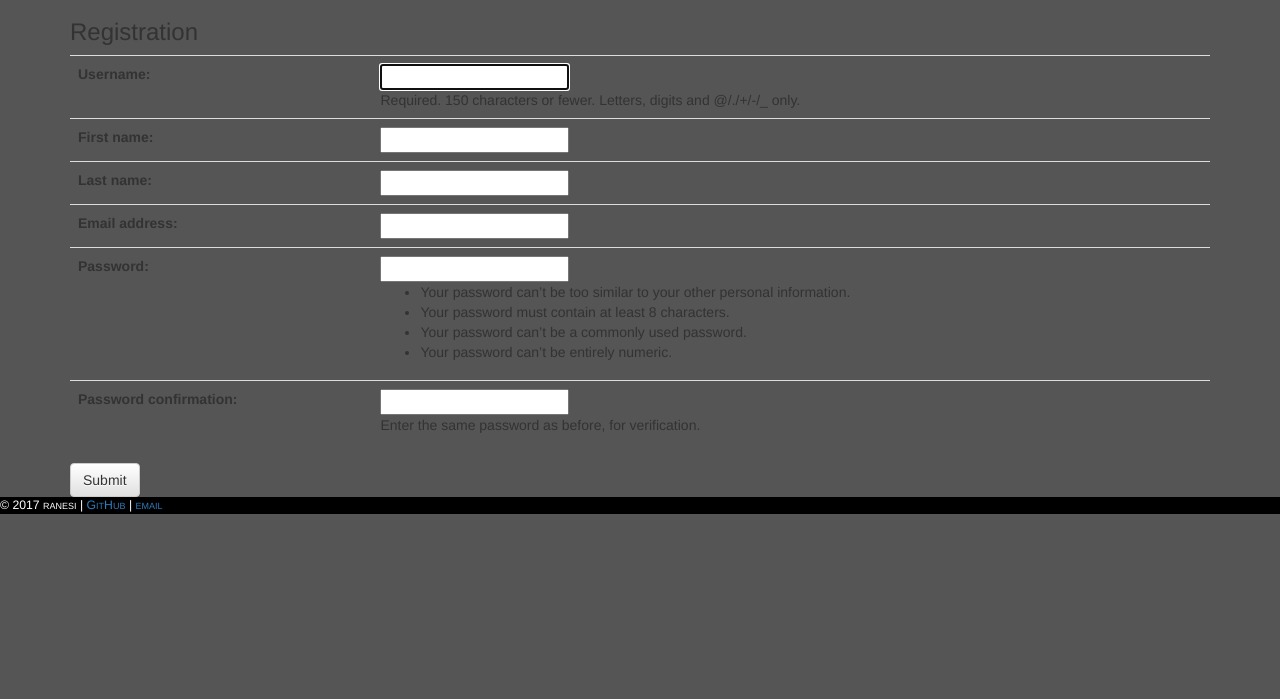
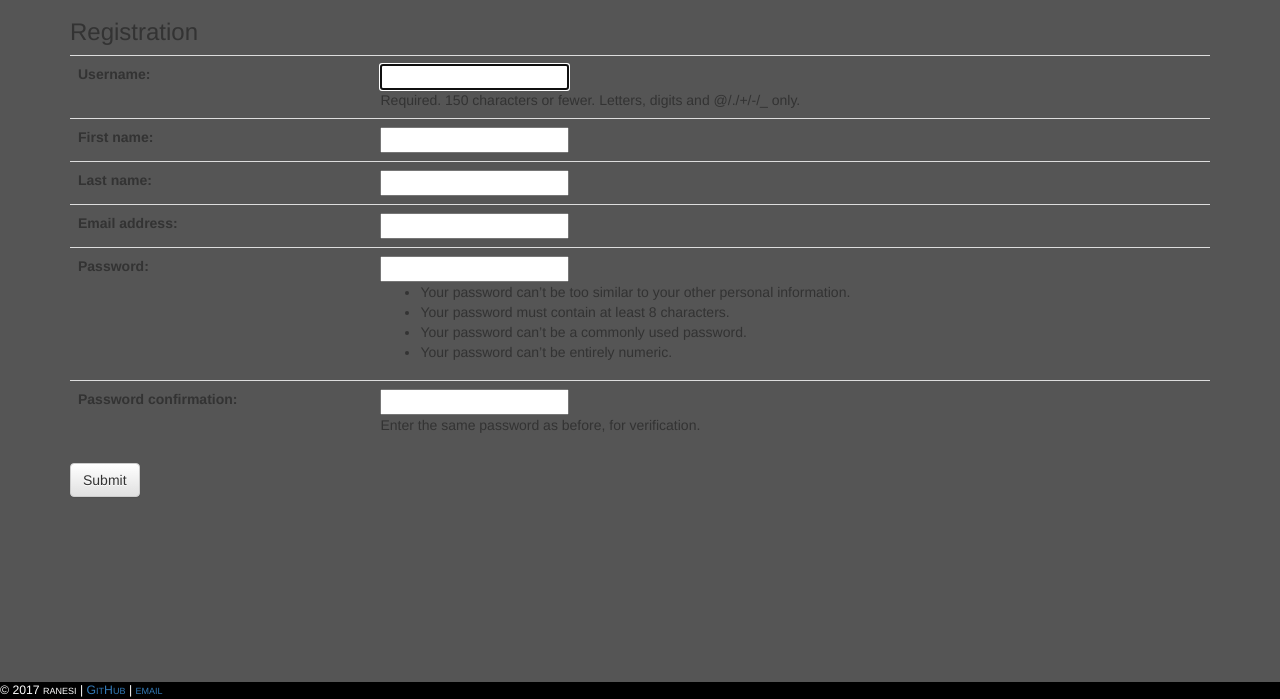
Before and after one commit to ranesi/sdp_final, a Django app: page /register/ in a window 1280 px wide. Shown: the part 101-800 px from the top of the page. Run offline with Django 3.2, Linux system fonts and the light colour scheme; parts of the project's set-up code (start-up, migrations or seed data) failed here and were passed over; some libraries are stand-ins or nearby versions.

Commit message:
trying css to keep footer at the ... foot.

```diff
--- a/ta_web/templates/ta_web/base.html
+++ b/ta_web/templates/ta_web/base.html
@@ -44,13 +44,8 @@
       {% block content %} {% endblock %}
     </div>
   </div>
-
-  <div class="row">
-    <div class="col-sm-12">
-      <div class="byline">
-        © 2017 ranesi | <a href="https://github.com/ranesi">GitHub</a> | <a href="mailto:ranesi@acm.org">email</a>
-      </div>
-    </div>
+  <div class="byline" style="position:fixed; bottom: 0; width: 100%;">
+    © 2017 ranesi | <a href="https://github.com/ranesi">GitHub</a> | <a href="mailto:ranesi@acm.org">email</a>
   </div>
 
 </body>
```
